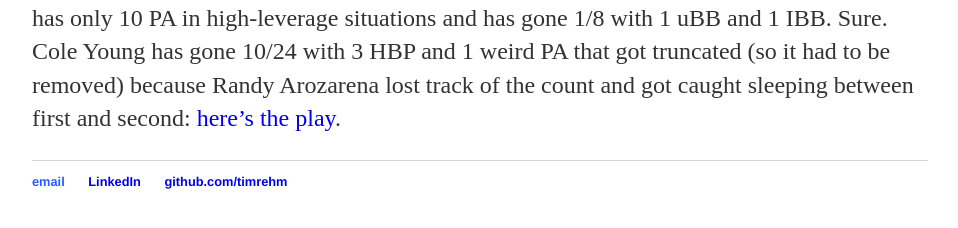
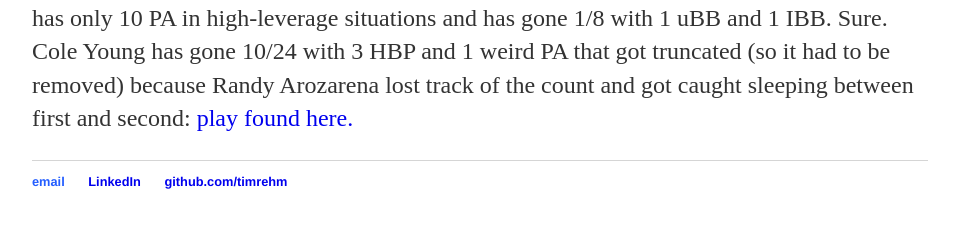
Before and after one commit to timrehm/timrehm.github.io, a Jekyll site: the page built from _posts/2026-5-24-leverage.md, in a window 1280 px wide and 900 px high, scrolled down 1642 px. Shown: the part 651-879 px from the top of the window, without its empty margins (160-1118 px from the left). Built offline with Jekyll 4.4.1, drawn with Linux system fonts in a browser that asks for light colours.

Commit message:
Update 2026-5-24-leverage.md

```diff
--- a/_posts/2026-5-24-leverage.md
+++ b/_posts/2026-5-24-leverage.md
@@ -15,4 +15,4 @@
   <img src="/plots/2026HLwOBA.svg" style="max-width: 100%; width: 100%;">
 </p>
 
-What does one take away from this? The weighted average of wOBA values in high-leverage situations (HLwOBA) is lower than the mean wOBA, but is within uncerainty (one standard deviation). Only around 10$\%$ of PA are in high leverage. Is Aaron Judge really becoming a .180 wOBA hitter in the clutch? Is Cole Young, with a weighted average wOBA in low-leverage situations (LLwOBA) of .271, one standard deviation below the mean, becoming a .558 wOBA hitter in the clutch? Strictly from what we've observed? I guess. Aaron Judge has only 10 PA in high-leverage situations and has gone 1/8 with 1 uBB and 1 IBB. Sure. Cole Young has gone 10/24 with 3 HBP and 1 weird PA that got truncated (so it had to be removed) because Randy Arozarena lost track of the count and got caught sleeping between first and second: [here's the play](https://www.mlb.com/video/seth-lugo-ball-to-cole-young-uulxy5?q=05%2F02%2F2026%20Bottom%205th%20inning%20Seattle&cp=MIXED&qt=FREETEXT&p=0).
+What does one take away from this? The weighted average of wOBA values in high-leverage situations (HLwOBA) is lower than the mean wOBA, but is within uncerainty (one standard deviation). Only around 10$\%$ of PA are in high leverage. Is Aaron Judge really becoming a .180 wOBA hitter in the clutch? Is Cole Young, with a weighted average wOBA in low-leverage situations (LLwOBA) of .271, one standard deviation below the mean, becoming a .558 wOBA hitter in the clutch? Strictly from what we've observed? I guess. Aaron Judge has only 10 PA in high-leverage situations and has gone 1/8 with 1 uBB and 1 IBB. Sure. Cole Young has gone 10/24 with 3 HBP and 1 weird PA that got truncated (so it had to be removed) because Randy Arozarena lost track of the count and got caught sleeping between first and second: <a href="https://www.mlb.com/video/seth-lugo-ball-to-cole-young-uulxy5?q=05%2F02%2F2026%20Bottom%205th%20inning%20Seattle&cp=MIXED&qt=FREETEXT&p=0" target="_blank">play found here.</a>
```
